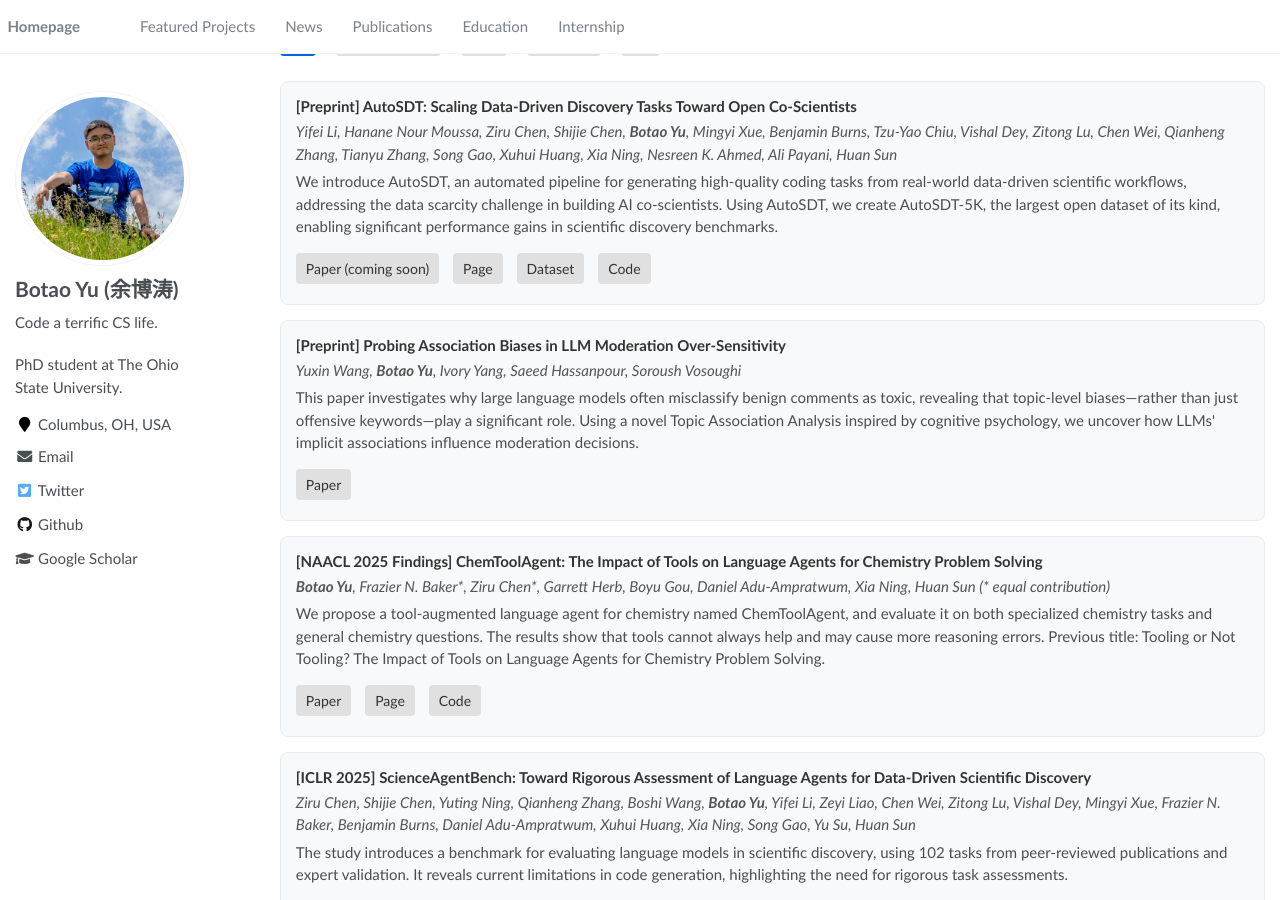
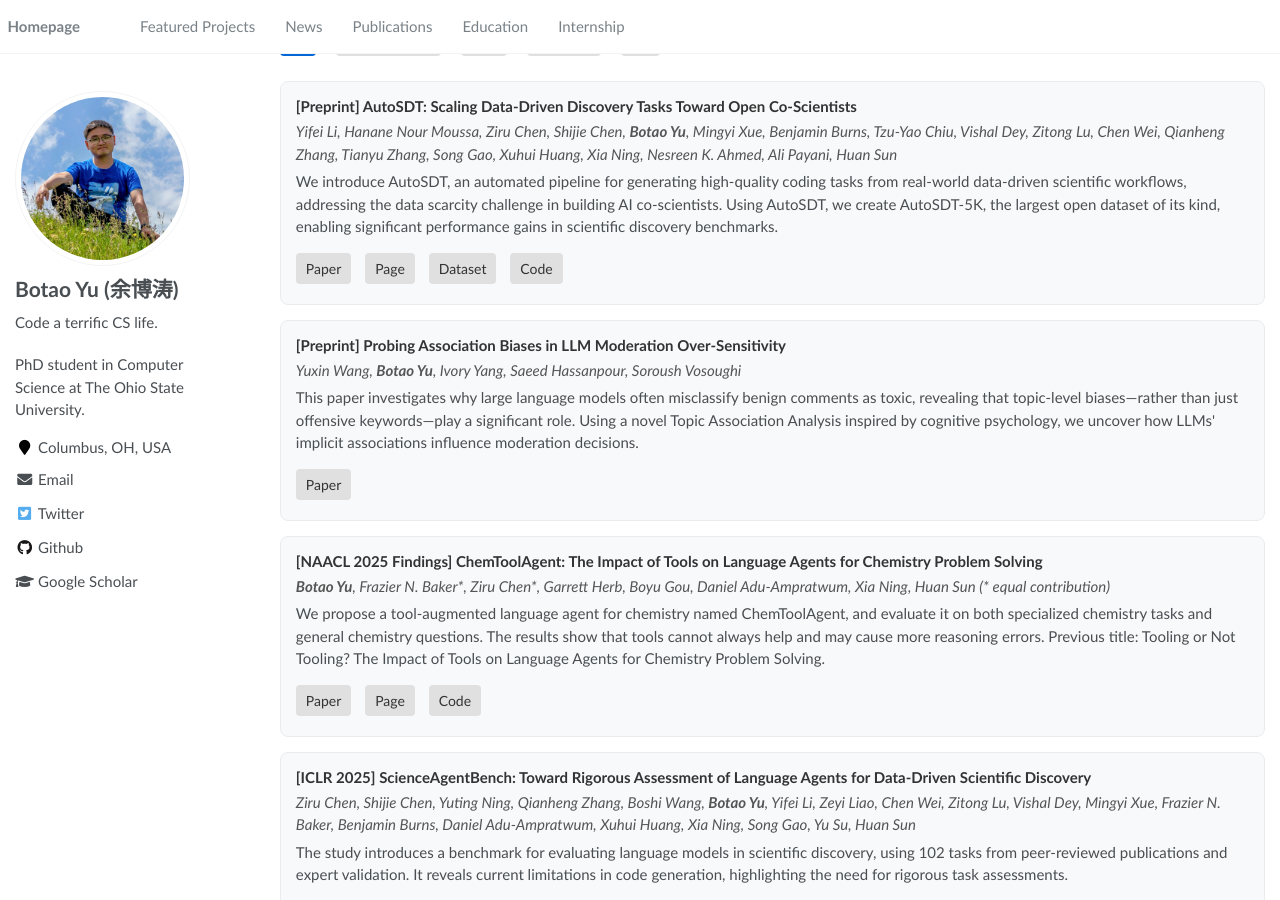
Before and after one commit to btyu/btyu.github.io, a Jekyll site: the page built from _pages/about.md, in a window 1280 px wide and 900 px high, scrolled down 1383 px. Built offline with Jekyll 4.4.1, drawn with Linux system fonts in a browser that asks for light colours.

Commit message:
Updated AutoSDT paper url

```diff
--- a/_config.yml
+++ b/_config.yml
@@ -7,7 +7,7 @@
 
 # Site Settings
 title                    : "Botao Yu (余博涛)"
-description              : "PhD student at The Ohio State University."
+description              : "PhD student in Computer Science at The Ohio State University."
 repository               : "btyu/btyu.github.io"
 google_scholar_stats_use_cdn : true
 
--- a/_pages/about.md
+++ b/_pages/about.md
@@ -126,7 +126,7 @@ My **research interest** includes <u>LLMs</u>, <u>language agents</u>, <u>AI for
       <div class="authors">Yifei Li, Hanane Nour Moussa, Ziru Chen, Shijie Chen, <strong>Botao Yu</strong>, Mingyi Xue, Benjamin Burns, Tzu-Yao Chiu, Vishal Dey, Zitong Lu, Chen Wei, Qianheng Zhang, Tianyu Zhang, Song Gao, Xuhui Huang, Xia Ning, Nesreen K. Ahmed, Ali Payani, Huan Sun</div>
       <div class="description">We introduce AutoSDT, an automated pipeline for generating high-quality coding tasks from real-world data-driven scientific workflows, addressing the data scarcity challenge in building AI co-scientists. Using AutoSDT, we create AutoSDT-5K, the largest open dataset of its kind, enabling significant performance gains in scientific discovery benchmarks.</div>
       <div class="links">
-        <a href="#pub-autosdt">Paper (coming soon)</a>
+        <a href="https://arxiv.org/abs/2506.08140">Paper</a>
         <a href="https://osu-nlp-group.github.io/AutoSDT/">Page</a>
         <a href="https://huggingface.co/datasets/osunlp/AutoSDT-5K">Dataset</a>
         <a href="https://github.com/OSU-NLP-Group/AutoSDT">Code</a>
```
